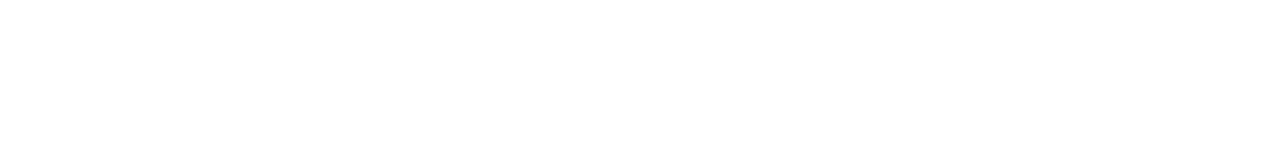
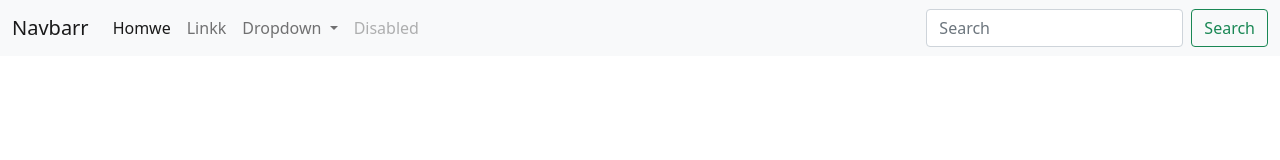
Before and after one commit to ismetkov/interactive-rebase, a plain HTML site: page index.html in a window 1280 px wide. Drawn offline with nearby package versions, Linux system fonts and the light colour scheme.

Commit message:
add top navbar

```diff
--- a/index.html
+++ b/index.html
@@ -10,6 +10,47 @@
 </head>
 
 <body>
+  <nav class="navbar navbar-expand-lg navbar-light bg-light">
+    <div class="container-fluid">
+        <a class="navbar-brand" href="#">Navbarr</a>
+        <button class="navbar-toggler" type="button" data-bs-toggle="collapse"
+            data-bs-target="#navbarSupportedContent" aria-controls="navbarSupportedContent" aria-expanded="false"
+            aria-label="Toggle navigation">
+            <span class="navbar-toggler-icon"></span>
+        </button>
+        <div class="collapse navbar-collapse" id="navbarSupportedContent">
+            <ul class="navbar-nav me-auto mb-2 mb-lg-0">
+                <li class="nav-item">
+                    <a class="nav-link active" aria-current="page" href="#">Homwe</a>
+                </li>
+                <li class="nav-item">
+                    <a class="nav-link" href="#">Linkk</a>
+                </li>
+                <li class="nav-item dropdown">
+                    <a class="nav-link dropdown-toggle" href="#" id="navbarDropdown" role="button"
+                        data-bs-toggle="dropdown" aria-expanded="false">
+                        Dropdown
+                    </a>
+                    <ul class="dropdown-menu" aria-labelledby="navbarDropdown">
+                        <li><a class="dropdown-item" href="#">Action</a></li>
+                        <li><a class="dropdown-item" href="#">Another action</a></li>
+                        <li>
+                            <hr class="dropdown-divider">
+                        </li>
+                        <li><a class="dropdown-item" href="#">Something else here</a></li>
+                    </ul>
+                </li>
+                <li class="nav-item">
+                    <a class="nav-link disabled" href="#" tabindex="-1" aria-disabled="true">Disabled</a>
+                </li>
+            </ul>
+            <form class="d-flex">
+                <input class="form-control me-2" type="search" placeholder="Search" aria-label="Search">
+                <button class="btn btn-outline-success" type="submit">Search</button>
+            </form>
+        </div>
+    </div>
+</nav>
 
   <script src="https://cdn.jsdelivr.net/npm/bootstrap@5.0.0-beta1/dist/js/bootstrap.bundle.min.js"
   integrity="sha384-ygbV9kiqUc6oa4msXn9868pTtWMgiQaeYH7/t7LECLbyPA2x65Kgf80OJFdroafW"
```
